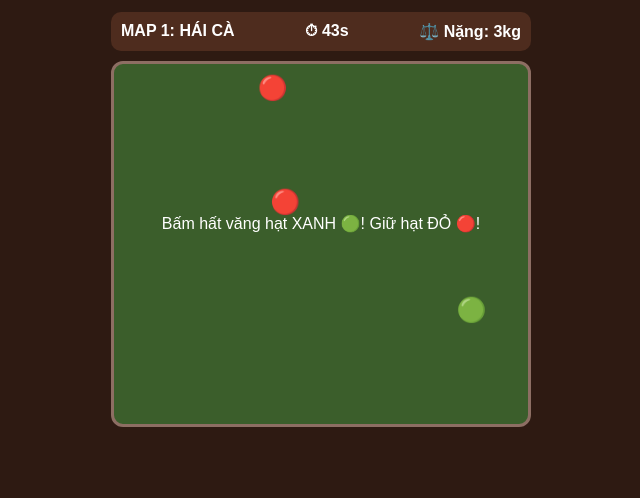
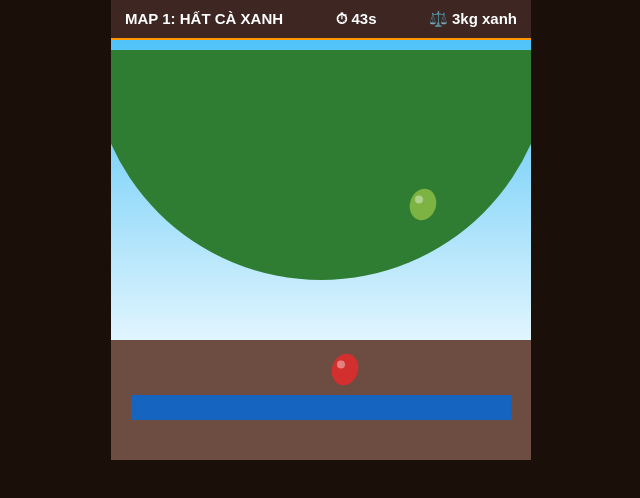
Before and after one commit to leejiang1999-cpu/Haicaphe, a plain HTML site: page index.html in a window 1280 px wide. Both pictures are taken after a click on the button "BẮT ĐẦU MÙA VỤ". Shown: the whole page, without its empty margins (319-959 px from the left). Drawn offline with Linux system fonts and the light colour scheme.

Commit message:
Update index.html

```diff
--- a/index.html
+++ b/index.html
@@ -3,76 +3,78 @@
 <head>
 <meta charset="UTF-8">
 <meta name="viewport" content="width=device-width,initial-scale=1,maximum-scale=1,user-scalable=no">
-<title>Mùa Cà Phê Ea Kao</title>
+<title>Mùa Cà Phê Ea Kao 2D</title>
 <style>
-body{margin:0;font-family:sans-serif;background:#2e1a12;color:#fff;text-align:center;user-select:none}
-#box{max-width:420px;margin:auto;padding:12px}
-.bar{display:flex;justify-content:space-between;background:#4e2c1e;padding:10px;border-radius:10px;font-weight:bold;margin-bottom:10px}
-#area{position:relative;height:360px;background:#3b5e2b;border:3px solid #8d6e63;border-radius:12px;overflow:hidden}
-.hat{position:absolute;width:36px;height:36px;border-radius:50%;font-size:24px;line-height:36px;cursor:pointer}
-.btn{width:90%;padding:18px;font-size:20px;font-weight:bold;background:#ff9800;color:#2e1a12;border:none;border-radius:12px;margin-top:15px}
-#track{width:85%;height:24px;background:#1b0f0a;margin:30px auto;border-radius:12px;overflow:hidden}
-#prog{height:100%;width:0%;background:#4caf50;transition:0.1s}
+*{box-sizing:border-box;user-select:none;-webkit-tap-highlight-color:transparent}
+body{margin:0;background:#1b0f0a;color:#fff;font-family:sans-serif;display:flex;flex-direction:column;align-items:center}
+#hud{width:100%;max-width:420px;display:flex;justify-content:space-between;padding:10px 14px;background:#3e2723;font-weight:bold;font-size:15px;border-bottom:2px solid #ff9800}
+canvas{width:100%;max-width:420px;height:420px;background:#87ceeb;display:block}
+#btn{width:92%;max-width:390px;padding:16px;margin:12px 0;font-size:19px;font-weight:bold;background:linear-gradient(#ffb74d,#f57c00);color:#2e1a12;border:none;border-radius:14px;box-shadow:0 5px 0 #bf360c}
+#btn:active{transform:translateY(4px);box-shadow:0 1px 0 #bf360c}
 </style>
 </head>
 <body>
-<div id="box">
-  <div class="bar"><span id="m">MAP 1: HÁI CÀ</span><span id="t">⏱ 45s</span><span id="w">⚖️ Nặng: 0kg</span></div>
-  <div id="area"></div>
-  <button class="btn" id="act" onclick="tap()">BẮT ĐẦU MÙA VỤ</button>
-</div>
+<div id="hud"><span id="m">MAP 1: HÁI CÀ</span><span id="t">⏱ 45s</span><span id="w">⚖️ 0kg xanh</span></div>
+<canvas id="c" width="420" height="420"></canvas>
+<button id="btn" onclick="act()">BẮT ĐẦU MÙA VỤ</button>
 <script>
-let map=0,tm=45,wt=0,p=0,iv,sp;
-const area=document.getElementById("area"),act=document.getElementById("act");
-function upUI(){
-  document.getElementById("t").innerText="⏱ "+tm+"s";
-  document.getElementById("w").innerText="⚖️ Nặng: "+wt+"kg";
+const cv=document.getElementById("c"),ctx=cv.getContext("2d"),btn=document.getElementById("btn");
+let st=0,tm=45,wt=0,pg=0,cnt=0,itms="",pts="",iv,sp;
+function ui(){document.getElementById("t").innerText="⏱ "+tm+"s";document.getElementById("w").innerText="⚖️ "+wt+"kg xanh";}
+function addPt(x,y,txt,cl){pts+=(pts?"|":"")+x+","+y+","+txt+","+cl+",25";}
+function act(){
+  if(st===0){st=1;tm=45;wt=0;pg=0;cnt=0;itms="";pts="";btn.style.display="none";document.getElementById("m").innerText="MAP 1: HẤT CÀ XANH";
+    iv=setInterval(()=>{tm--;ui();if(tm<=0)end(0);},1000);
+    sp=setInterval(()=>{if(st!==1)return;cnt++;if(cnt>24){clearInterval(sp);setTimeout(()=>{st=2;pg=0;btn.style.display="block";btn.innerText="KÉO BẠT MẠNH LÊN!";document.getElementById("m").innerText="MAP 2: KÉO BẠT";},1200);return;}
+      let g=Math.random()<0.65?1:0,x=Math.floor(Math.random()*340+40);
+      itms+=(itms?"|":"")+x+",60,"+g;},500);
+  }else if(st===2||st===3){
+    let spk=Math.max(2.5,11-Math.floor(wt/4));pg+=spk;addPt(200,260,wt>15?"NẶNG QUÁ!":"KÉO!",wt>15?"#ff5252":"#69f0ae");
+    if(pg>=100){pg=0;if(st===2){st=3;btn.innerText="VÁC BAO CHẠY NGAY!";document.getElementById("m").innerText="MAP 3: VÁC RA CÂN";}else end(1);}
+  }
 }
-function start(){
-  map=1;tm=45;wt=0;p=0;upUI();
-  act.style.display="none";
-  area.innerHTML="<p style='margin-top:150px'>Bấm hất văng hạt XANH 🟢! Giữ hạt ĐỎ 🔴!</p>";
-  iv=setInterval(()=>{tm--;upUI();if(tm<=0)end(0);},1000);
-  sp=setInterval(drop,550);
+cv.addEventListener("pointerdown",e=>{
+  if(st!==1)return;
+  let r=cv.getBoundingClientRect(),mx=(e.clientX-r.left)*(420/r.width),my=(e.clientY-r.top)*(420/r.height),nw="";
+  itms.split("|").forEach(s=>{if(!s)return;let p=s.split(","),x=+p.at(0),y=+p.at(1),g=+p.at(2);
+    if(Math.hypot(mx-x,my-y)<34){if(g===1)addPt(x,y,"HẤT HAY!","#69f0ae");else{wt+=2;ui();addPt(x,y,"RỚT CÀ CHÍN!","#ff5252");}}
+    else nw+=(nw?"|":"")+s;
+  });itms=nw;
+});
+function end(w){clearInterval(iv);clearInterval(sp);st=0;btn.style.display="block";btn.innerText="CHƠI LẠI MÙA MỚI";
+  alert(w?"🎉 HOÀN THÀNH! Dư "+tm+"s. Lẫn "+wt+"kg cà xanh, ghé quán anh Hiếu Ea Kao cân tính giá đẹp nhé!":"😭 HẾT GIỜ! Để lẫn "+wt+"kg cà xanh nặng quá kéo không nổi!");
 }
-function drop(){
-  if(map!==1)return;
-  p++;if(p>22){clearInterval(sp);toMap2();return;}
-  let isG=Math.random()<0.65;
-  let d=document.createElement("div");
-  d.className="hat";d.innerText=isG?"🟢":"🔴";
-  d.style.left=Math.floor(Math.random()*82+5)+"%";
-  d.style.top="0px";area.appendChild(d);
-  let y=0,fall=setInterval(()=>{
-    if(map!==1){clearInterval(fall);return;}
-    y+=6;d.style.top=y+"px";
-    if(y>320){clearInterval(fall);d.remove();if(isG){wt+=3;upUI();}}
-  },30);
-  d.onclick=()=>{if(isG){clearInterval(fall);d.remove();}else{wt+=2;upUI();d.remove();}};
+function loop(){
+  ctx.clearRect(0,0,420,420);
+  let sky=ctx.createLinearGradient(0,0,0,300);sky.addColorStop(0,"#4fc3f7");sky.addColorStop(1,"#e1f5fe");
+  ctx.fillStyle=sky;ctx.fillRect(0,0,420,300);
+  ctx.fillStyle="#6d4c41";ctx.fillRect(0,300,420,120);
+  if(st===1){
+    ctx.fillStyle="#2e7d32";ctx.beginPath();ctx.arc(210,10,230,0,Math.PI);ctx.fill();
+    ctx.fillStyle="#1565c0";ctx.fillRect(20,355,380,25);
+    let nw="";
+    itms.split("|").forEach(s=>{if(!s)return;let p=s.split(","),x=+p.at(0),y=+p.at(1)+5.5,g=+p.at(2);
+      ctx.fillStyle=g===1?"#7cb342":"#d32f2f";ctx.beginPath();ctx.ellipse(x,y,13,16,0.3,0,Math.PI*2);ctx.fill();
+      ctx.fillStyle="rgba(255,255,255,0.4)";ctx.beginPath();ctx.arc(x-4,y-5,4,0,Math.PI*2);ctx.fill();
+      if(y>355){if(g===1){wt+=3;ui();addPt(x,340,"+3kg XANH","#ff5252");}}else nw+=(nw?"|":"")+x+","+y+","+g;
+    });itms=nw;
+  }else if(st===2||st===3){
+    let px=40+pg*2.8;
+    ctx.fillStyle="#ff9800";ctx.fillRect(350,210,60,90);ctx.fillStyle="#fff";ctx.font="bold 10px sans-serif";ctx.fillText("CÂN HIẾU",354,235);ctx.fillText("EA KAO",360,250);
+    ctx.fillStyle="#ffcc80";ctx.beginPath();ctx.arc(px,245,14,0,Math.PI*2);ctx.fill();
+    ctx.fillStyle="#1976d2";ctx.fillRect(px-10,260,20,35);
+    if(st===2){ctx.strokeStyle="#fff";ctx.beginPath();ctx.moveTo(px-10,280);ctx.lineTo(px-35,295);ctx.stroke();
+      ctx.fillStyle="#1565c0";ctx.beginPath();ctx.ellipse(px-55,292,28,14+wt/3,0,0,Math.PI*2);ctx.fill();
+    }else{ctx.fillStyle="#d7ccc8";ctx.beginPath();ctx.ellipse(px-5,235,16,22+wt/3,-0.4,0,Math.PI*2);ctx.fill();}
+  }
+  let np="";
+  pts.split("|").forEach(s=>{if(!s)return;let p=s.split(","),x=+p.at(0),y=+p.at(1)-1.5,t=p.at(2),c=p.at(3),l=+p.at(4)-1;
+    ctx.fillStyle=c;ctx.font="bold 15px sans-serif";ctx.fillText(t,x-25,y);
+    if(l>0)np+=(np?"|":"")+x+","+y+","+t+","+c+","+l;
+  });pts=np;
+  requestAnimationFrame(loop);
 }
-function toMap2(){
-  map=2;p=0;document.getElementById("m").innerText="MAP 2: KÉO BẠT";
-  area.innerHTML="<h3>Bạt nặng "+(20+wt)+"kg! Bấm KÉO liên tục!</h3><div id='track'><div id='prog'></div></div><div style='font-size:50px'>🧺🚜</div>";
-  act.style.display="inline-block";act.innerText="KÉO BẠT VỀ SÂN!";
-}
-function toMap3(){
-  map=3;p=0;document.getElementById("m").innerText="MAP 3: VÁC BAO";
-  area.innerHTML="<h3>Vác bao ra cân anh Hiếu Ea Kao!</h3><div id='track'><div id='prog'></div></div><div style='font-size:50px'>🏃‍♂️🎒</div>";
-  act.innerText="VÁC BAO CHẠY!";
-}
-function tap(){
-  if(map===0){start();return;}
-  let step=Math.max(2,12-Math.floor(wt/4));
-  p+=step;if(p>100)p=100;
-  document.getElementById("prog").style.width=p+"%";
-  if(p>=100){if(map===2)toMap3();else if(map===3)end(1);}
-}
-function end(win){
-  clearInterval(iv);clearInterval(sp);map=0;
-  act.style.display="inline-block";act.innerText="CHƠI LẠI";
-  let msg=win?"🎉 XONG MÙA VỤ! Còn dư "+tm+"s. Cà lẫn "+wt+"kg xanh, ra quán anh Hiếu trừ bì nhẹ tay cho!":"😭 HẾT GIỜ! Hái ẩu nhiều cà xanh nặng quá vác không nổi!";
-  area.innerHTML="<h2 style='padding:40px 15px'>"+msg+"</h2>";
-}
+loop();
 </script>
 </body>
 </html>
```
